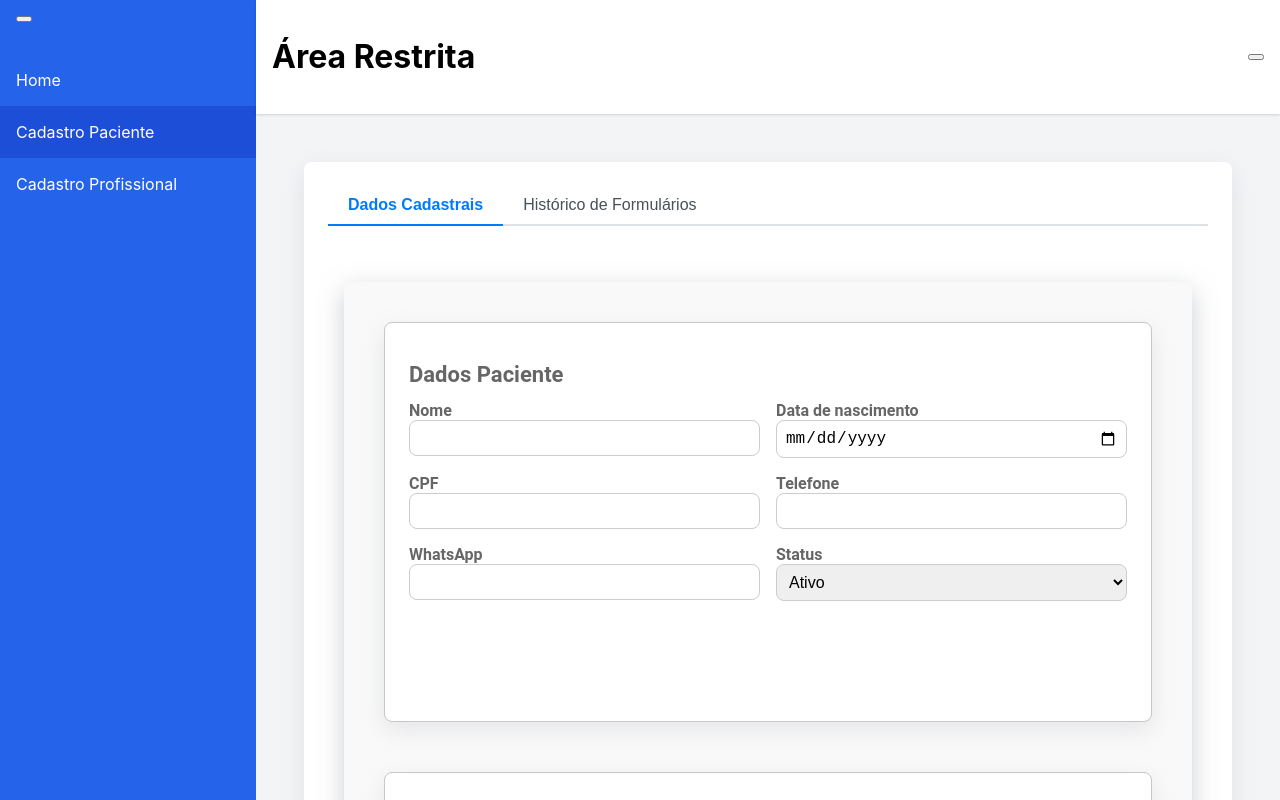
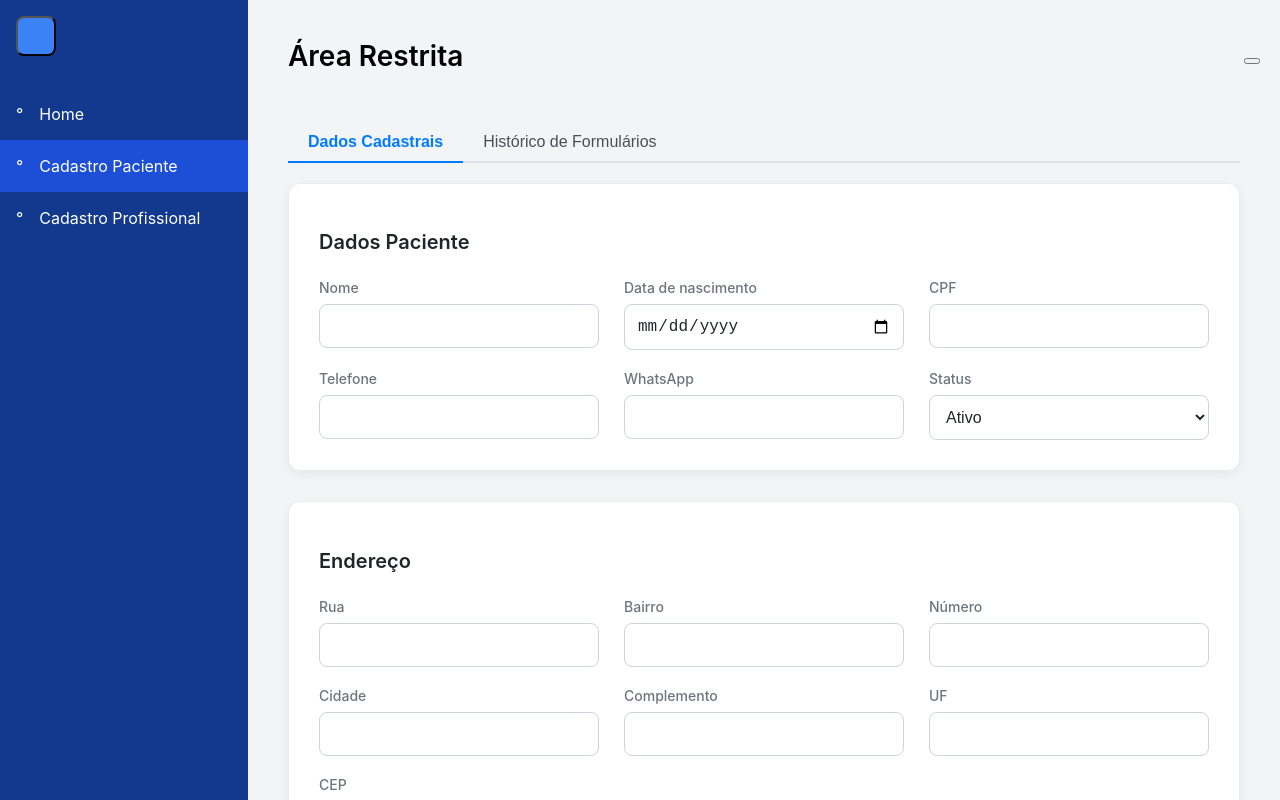
Before and after one commit to Kaio-d-silva/Pi-React, a React (Create React App) app: page /cadastroPaciente in a window 1280 px wide. Built offline with nearby package versions, Linux system fonts and the light colour scheme.

Commit message:
alterações de estilo

```diff
--- a/src/assets/css/FormularioCadastro.module.css
+++ b/src/assets/css/FormularioCadastro.module.css
@@ -1,14 +1,24 @@
+:root {
+            --fundo-principal: #F8F9FA;      /* Cinza-claro */
+            --fundo-secundario: #FFFFFF;     /* Branco (Cards e Menu) */
+            --texto-principal: #212529;      /* Quase preto */
+            --texto-secundario: #6C757D;     /* Cinza médio (Labels) */
+            --cor-destaque: #0D6EFD;         /* Azul Padrão */
+            --menu-ativo-bg: #E9ECEF;       /* Fundo do item de menu ativo */
+            --borda-input: #CED4DA;
+            --sombra-foco: rgba(13, 110, 253, 0.25);
+        }
+
+
 
 /* Ajuste para o containerCadastro se adaptar ao conteúdo das abas */
 .containerCadastro {
-    background-color: rgb(249, 249, 249);
-    padding: 40px;
     border-radius: 0.5rem;;
-    height: 80%; /* Remova ou ajuste a altura fixa para permitir que as abas expandam */
-    min-height: 70vh; /* Ou uma altura mínima que faça sentido, ver mais tarde */
     display: flex;
     flex-direction: column;
-    box-shadow: rgba(149, 157, 165, 0.5) 0px 8px 24px;
+    border: none;
+
+    /* box-shadow: rgba(149, 157, 165, 0.5) 0px 8px 24px; */
 }
 
 /* Estilos para botão de salvar da aba de cadastro (exemplo) */
@@ -33,16 +43,52 @@
     background-color: #218838;
 }
 
-/* Pequenos ajustes nos inputs e labels (opcional, mas melhora consistência) */
-.inputCadastroPaciente,
-.labelCadastroPaciente {
-    box-sizing: border-box; /* Para que padding e border não aumentem a largura total */
-    font-size: 16px; /* Tamanho da fonte dos inputs */
+.formGroup {
+    display: flex;
+    flex-direction: column; }
+
+.formGroup label {
+    color: var(--texto-secundario);
+    margin-bottom: 8px;
+    font-size: 14px; }
+
+
+
+.formGroup input, .formGroup select {
+    background-color: var(--fundo-secundario);
+    border: 1px solid var(--borda-input);
+    border-radius: 8px;
+    padding: 12px;
+    color: var(--texto-principal);
+    font-size: 16px;
+    outline: none;
+    transition: border-color 0.2s, box-shadow 0.2s; }
+
+.formGroup input:focus, .formGroup select:focus {
+    border-color: var(--cor-destaque);
+    box-shadow: 0 0 0 3px var(--sombra-foco); }
+
+.formGrid {
+    display: grid;
+    grid-template-columns: repeat(auto-fit, minmax(250px, 1fr));
+    gap: 20px 25px;
 }
 
-.inputCadastroPaciente {
-    width: 100%; /* Garante que o input ocupe toda a largura do seu container div */
+.card {
+    background-color: var(--fundo-secundario);
+    padding: 30px;
+    border-radius: 12px;
+    margin-bottom: 30px;
+    box-shadow: 0 4px 12px rgba(0, 0, 0, 0.05);
+    border: 1px solid #E9ECEF; }
+
+.cardHeader h2 {
+    font-size: 20px;
+    margin-bottom: 25px;
+    font-weight: 600;
+    color: var(--texto-principal);
 }
+
 
 /* Ajuste no grid de endereço para melhor responsividade, se necessário */
 @media (max-width: 992px) {
@@ -61,66 +107,3 @@
         padding: 8px 12px;
     }
 }
-
-/* CadastroPofissional, tenho que organizar isso aqui */
-
-.mainstyle{
-    /* background-color: rgb(243, 243, 243); */
-    padding: 1em;
-    font-weight: 500;
-    font-family: "Roboto", "Helvetica Neue", Helvetica, Arial;
-    color: rgb(102, 102, 102);
-
-}
-
-.informacoesPaciente, .endereco{
-    font-size: 13px;
-    gap: 1rem;
-}
-
-.informacoesPaciente{
-    display:  grid;
-    grid-template-columns:  repeat(2,1fr);
-
-
-}
-.endereco{
-    display: grid;
-    /* flex-direction: column; */
-    grid-template-columns:  repeat(4,1fr);
-}
-
-.areaCadastroPaciente,
-.areaEndereco{
-    background-color: #ffffff;
-    border: 0.5px solid rgb(199, 199, 199);
-    border-radius: 0.5rem;;
-    padding: 1em;
-    font-size: 11px;
-    box-shadow: rgba(149, 157, 165, 0.2) 0px 8px 24px;
-    padding: 24px;
-    /* height: 100%; */
-
-}
-
-.areaCadastroPaciente{
-    height: 350px;
-
-}
-
-.areaEndereco{
-    height: 300px;
-    margin-top: 50px;
-}
-
-.labelCadastroPaciente {
-    margin-bottom: 0.3em; /* Espaço entre o label e o input */
-
-}
-
-.inputCadastroPaciente {
-    padding: 8px;
-    border: 1px solid #ccc;
-    border-radius: 0.5rem;
-    width: 100%;
-}
--- a/src/assets/css/Layout.module.css
+++ b/src/assets/css/Layout.module.css
@@ -2,7 +2,6 @@
 /* Aquivo ContantArea */
 .containerArea {
     flex: 1;
-    padding: 1.5rem; /* p-6 equivale a 1.5rem */
     overflow: auto;
 }
 
@@ -22,13 +21,13 @@
 
 /* Arquivo Sidebar */
 .sidebar{
-    background-color: #2563eb; /* bg-blue-600 equivale a #2563eb */
+    background-color: #12398d; /* bg-blue-600 equivale a #2563eb */
     color: white;
     transition: all 0.3s ease-in-out;
 }
 
 .sidebarOpen {
-    width: 16rem;
+    width: 15.5rem;
 }
 
 .sidebarClosed {
@@ -58,6 +57,10 @@
 
 .buttonSidebar {
     color: white; /* Equivalente ao text-white */
+    width: 2.5rem; /* Equivalente ao w-10 */
+    height: 2.5rem; /* Equivalente ao h-10 */
+    border-radius: 0.5rem; /* Equivalente ao rounded */;
+    background-color: #3B82F6;
 }
 
 .buttonSidebar:focus {
@@ -90,14 +93,21 @@
 /* Arquivo TopBar */
 
 .topBar {
-    background-color: white;
-    box-shadow: 0 1px 3px rgba(0, 0, 0, 0.1),
-              0 1px 2px rgba(0, 0, 0, 0.06); /* shadow */
-    padding: 1rem;             /* p-4 */
+    background-color: #f3f4f6;
+    padding: 20px;
     display: flex;             /* flex */
     align-items: center;       /* items-center */
     justify-content: space-between; /* justify-between */
+    border: none;
 }
+
+.topBar h1 {
+    font-size: 28px;
+    font-weight: 600;
+    margin-bottom: 30px;
+    margin-left: 20px;
+}
+
 
 .topBarHeader {
   font-size: 1.25rem;   /* 20px */
--- a/src/assets/css/PerfilPaciente.module.css
+++ b/src/assets/css/PerfilPaciente.module.css
@@ -1,18 +1,18 @@
 .mainstyle{
-    padding: 1.5em;
+    padding: 0 40px;
     font-weight: 500;
-    font-family: "Roboto", "Helvetica Neue", Helvetica, Arial;
-    color: rgb(102, 102, 102);
+    font-family: -apple-system, BlinkMacSystemFont, "Segoe UI", Roboto, Helvetica, Arial, sans-serif;
+
 }
 .containerCadastro {
-    background-color: white;
-    padding: 24px;
+    background-color: #f3f4f6;
     border-radius: 0.5rem;
     height: 80%; /* Remova ou ajuste a altura fixa para permitir que as abas expandam */
     min-height: 70vh; /* Ou uma altura mínima que faça sentido, ver mais tarde */
     display: flex;
     flex-direction: column;
-    box-shadow: rgba(149, 157, 165, 0.2) 0px 8px 24px;
+    /* padding: 24px; */
+    /* box-shadow: rgba(149, 157, 165, 0.2) 0px 8px 24px; */
     /* border:1px solid #bdbdbd; */
 }
 
@@ -45,8 +45,3 @@
     border-bottom-color: #007bff; /* Linha indicadora da aba ativa */
     font-weight: 600;
 }
-
-
-.tabContent {
-    padding-top: 20px; /* Espaço acima do conteúdo da aba */
-}
--- a/src/index.css
+++ b/src/index.css
@@ -1,8 +1,7 @@
 body {
   margin: 0;
-  font-family: -apple-system, BlinkMacSystemFont, 'Segoe UI', 'Roboto', 'Oxygen',
-    'Ubuntu', 'Cantarell', 'Fira Sans', 'Droid Sans', 'Helvetica Neue',
-    sans-serif;
+  font-family: -apple-system, BlinkMacSystemFont, "Segoe UI", Roboto, Helvetica, Arial, sans-serif;
+
   -webkit-font-smoothing: antialiased;
   -moz-osx-font-smoothing: grayscale;
 }
--- a/src/layout/Sidebar.tsx
+++ b/src/layout/Sidebar.tsx
@@ -44,6 +44,7 @@ const Sidebar: React.FC<SidebarProps> = ({
             }
           >
             {/* <span className="text-xl">{item.icon}</span> */}
+            <span className="text-xl">°</span>
             <span className={`${isSidebarOpen ? styles.sidebarOpenText : styles.sidebarClosedText}`}>
               {item.label}
             </span>
--- a/src/layout/TopBar.tsx
+++ b/src/layout/TopBar.tsx
@@ -9,7 +9,7 @@ interface TopBarProps {
 const TopBar: React.FC<TopBarProps> = ({ toggleSidebar }) => {
   return (
     <div className={styles.topBar}>
-      <h1 className="text-xl font-bold">Área Restrita</h1>
+      <h1 className="">Área Restrita</h1>
       <button
         onClick={toggleSidebar}
         className="text-blue-600 focus:outline-none md:hidden"
--- a/src/views/CadastroPaciente.tsx
+++ b/src/views/CadastroPaciente.tsx
@@ -1,4 +1,3 @@
-import React, { useState } from 'react';
 import styles from '../assets/css/FormularioCadastro.module.css';
 
 const CadastroPaciente: React.FC = () => {
@@ -7,60 +6,34 @@ const CadastroPaciente: React.FC = () => {
         <>
             <main className={styles.mainstyle}>
                 <div className={styles.containerCadastro}>
-                    <div className={styles.tabContent}>
-                            <>
-                                <div className={styles.areaCadastroPaciente}>
-                                    <div className={styles.TituloLocalCadastroPaciente}>
-                                        <h1>Dados Paciente</h1>
-                                    </div>
-                                    <div className={styles.informacoesPaciente}>
-                                        <div>
-                                            <label className={styles.labelCadastroPaciente} htmlFor="nome"><b>Nome </b></label>
-                                            <input className={styles.inputCadastroPaciente} type="text" id="nome" />
-                                        </div>
-                                        <div>
-                                            <label className={styles.labelCadastroPaciente} htmlFor="data-nascimento"><b>Data de nascimento</b></label>
-                                            <input className={styles.inputCadastroPaciente} type="date" id="data-nascimento" placeholder="dd/mm/aaaa" />
-                                        </div>
-                                        <div>
-                                            <label className={styles.labelCadastroPaciente} htmlFor="cpf"><b>CPF</b></label>
-                                            <input className={styles.inputCadastroPaciente} type="text" id="cpf" />
-                                        </div>
-                                        <div>
-                                            <label className={styles.labelCadastroPaciente} htmlFor="telefone"><b>Telefone</b></label>
-                                            <input className={styles.inputCadastroPaciente} type="tel" id="telefone" />
-                                        </div>
-                                        <div>
-                                            <label className={styles.labelCadastroPaciente} htmlFor="whatsapp"><b>WhatsApp</b></label>
-                                            <input className={styles.inputCadastroPaciente} type="tel" id="whatsapp" />
-                                        </div>
-                                        <div>
-                                            <label className={styles.labelCadastroPaciente} htmlFor="status"><b>Status</b></label>
-                                            <select className={styles.inputCadastroPaciente} id="status">
-                                                <option value="ativo">Ativo</option>
-                                                <option value="inativo">Inativo</option>
-                                                <option value="pendente">Pendente</option>
-                                            </select>
-                                        </div>
-                                    </div>
-                                </div>
+                    <section className={styles.card}>
+                        <div className={styles.cardHeader}>
+                            <h2>Dados Paciente</h2>
+                        </div>
+                        <form className={styles.formGrid}>
+                            <div className={styles.formGroup}><label htmlFor="nome">Nome </label><input type="text" id="nome" /></div>
+                            <div className={styles.formGroup}><label htmlFor="data-nascimento">Data de nascimento</label><input type="date" id="data-nascimento" placeholder="dd/mm/aaaa" /></div>
+                            <div className={styles.formGroup}><label htmlFor="cpf">CPF</label><input type="text" id="cpf" /></div>
+                            <div className={styles.formGroup}><label htmlFor="telefone">Telefone</label><input type="tel" id="telefone" /></div>
+                            <div className={styles.formGroup}><label htmlFor="whatsapp">WhatsApp</label><input type="tel" id="whatsapp" /></div>
+                            <div className={styles.formGroup}><label className={styles.labelCadastroPaciente} htmlFor="status">Status</label><select className={styles.inputCadastroPaciente} id="status"><option value="ativo">Ativo</option><option value="inativo">Inativo</option></select></div>
+                        </form>
+                    </section>
 
-                                <div className={styles.areaEndereco}>
-                                    <div><h1>Endereço</h1></div>
-                                    <div className={styles.endereco}>
-                                        <div><label className={styles.labelCadastroPaciente} htmlFor="rua"><b>Rua</b></label><input className={styles.inputCadastroPaciente} type="text" id="rua" placeholder="" /></div>
-                                        <div><label className={styles.labelCadastroPaciente} htmlFor="bairro"><b>Bairro</b></label><input className={styles.inputCadastroPaciente} type="text" id="bairro" placeholder="" /></div>
-                                        <div><label className={styles.labelCadastroPaciente} htmlFor="numero"><b>Número</b></label><input className={styles.inputCadastroPaciente} type="text" id="numero" placeholder="" /></div> {/* Corrigido 'numero' para 'Número' */}
-                                        <div><label className={styles.labelCadastroPaciente} htmlFor="cidade"><b>Cidade</b></label><input className={styles.inputCadastroPaciente} type="text" id="cidade" placeholder="" /></div>
-                                        <div><label className={styles.labelCadastroPaciente} htmlFor="complemento"><b>Complemento</b></label><input className={styles.inputCadastroPaciente} type="text" id="complemento" placeholder="" /></div>
-                                        <div><label className={styles.labelCadastroPaciente} htmlFor="UF"><b>UF</b></label><input className={styles.inputCadastroPaciente} type="text" id="UF" maxLength={2} placeholder="" /></div>
-                                        <div><label className={styles.labelCadastroPaciente} htmlFor="cep"><b>CEP</b></label><input className={styles.inputCadastroPaciente} type="text" id="cep-endereco" placeholder="" /></div> {/* ID 'cep' já usado, mudei para 'cep-endereco' */}
-                                    </div>
-                                </div>
-                                <div className={styles.formActionsCadastro}>
-                                    <button type="submit" className={styles.btnSubmitCadastro}>Salvar Dados do Paciente</button>
-                                </div>
-                            </>
+                    <section className={styles.card}>
+                        <div className={styles.cardHeader}><h2>Endereço</h2></div>
+                        <form className={styles.formGrid}>
+                            <div className={styles.formGroup}><label className={styles.labelCadastroPaciente} htmlFor="rua">Rua</label><input className={styles.inputCadastroPaciente} type="text" id="rua" placeholder="" /></div>
+                            <div className={styles.formGroup}><label className={styles.labelCadastroPaciente} htmlFor="bairro">Bairro</label><input className={styles.inputCadastroPaciente} type="text" id="bairro" placeholder="" /></div>
+                            <div className={styles.formGroup}><label className={styles.labelCadastroPaciente} htmlFor="numero">Número</label><input className={styles.inputCadastroPaciente} type="text" id="numero" placeholder="" /></div> {/* Corrigido 'numero' para 'Número' */}
+                            <div className={styles.formGroup}><label className={styles.labelCadastroPaciente} htmlFor="cidade">Cidade</label><input className={styles.inputCadastroPaciente} type="text" id="cidade" placeholder="" /></div>
+                            <div className={styles.formGroup}><label className={styles.labelCadastroPaciente} htmlFor="complemento">Complemento</label><input className={styles.inputCadastroPaciente} type="text" id="complemento" placeholder="" /></div>
+                            <div className={styles.formGroup}><label className={styles.labelCadastroPaciente} htmlFor="UF">UF</label><input className={styles.inputCadastroPaciente} type="text" id="UF" maxLength={2} placeholder="" /></div>
+                            <div className={styles.formGroup}><label className={styles.labelCadastroPaciente} htmlFor="cep">CEP</label><input className={styles.inputCadastroPaciente} type="text" id="cep-endereco" placeholder="" /></div> {/* ID 'cep' já usado, mudei para 'cep-endereco' */}
+                        </form>
+                    </section>
+                    <div className={styles.formActionsCadastro}>
+                        <button type="submit" className={styles.btnSubmitCadastro}>Salvar Dados do Paciente</button>
                     </div>
                 </div>
             </main>
--- a/src/views/CadastroProfissional.tsx
+++ b/src/views/CadastroProfissional.tsx
@@ -1,59 +1,45 @@
 import styles from '../assets/css/FormularioCadastro.module.css'
 
-const CadastroProfissionals = () => {
+const CadastroProfissionals: React.FC = () => {
+
     return (
         <>
             <main className={styles.mainstyle}>
                 <div className={styles.containerCadastro}>
-                    <div className={styles.areaCadastroPaciente}>
-                        <div className={styles.TituloLocalCadastroPaciente}>
-                            <h1>Dados Profissional</h1>
+                    <section className={styles.card}>
+                        <div className={styles.cardHeader}>
+                            <h2>Dados Paciente</h2>
                         </div>
-                        <div className={styles.informacoesPaciente}>
+                        <form className={styles.formGrid}>
+                            <div className={styles.formGroup}><label htmlFor="nome">Nome </label><input type="text" id="nome" /></div>
+                            <div className={styles.formGroup}><label htmlFor="data-nascimento">Data de nascimento</label><input type="date" id="data-nascimento" placeholder="dd/mm/aaaa" /></div>
+                            <div className={styles.formGroup}><label htmlFor="cpf">CPF</label><input type="text" id="cpf" /></div>
+                            <div className={styles.formGroup}><label htmlFor="telefone">Telefone</label><input type="tel" id="telefone" /></div>
+                            <div className={styles.formGroup}><label htmlFor="whatsapp">WhatsApp</label><input type="tel" id="whatsapp" /></div>
+                            <div className={styles.formGroup}><label htmlFor="status">Status</label><select className={styles.inputCadastroPaciente} id="status"><option value="ativo">Ativo</option><option value="inativo">Inativo</option></select></div>
+                            <div className={styles.formGroup}><label  htmlFor="cargo">Cargo</label><input type="text" id="cargo" /></div>
+                        </form>
+                    </section>
 
-                            <div>
-                                <label className={styles.labelCadastroPaciente} htmlFor="nome"><b>Nome </b></label>
-                                <input className={styles.inputCadastroPaciente} type="text" id="nome" />
-                            </div>
-                            <div>
-                                <label className={styles.labelCadastroPaciente} htmlFor="data-nascimento"><b>Data de nascimento</b></label>
-                                <input className={styles.inputCadastroPaciente} type="date" id="data-nascimento" />
-                            </div>
-                            <div>
-                                <label className={styles.labelCadastroPaciente} htmlFor="cpf"><b>CPF</b></label>
-                                <input className={styles.inputCadastroPaciente} type="number" id="cpf" />
-                            </div>
-                            <div>
-                                <label className={styles.labelCadastroPaciente} htmlFor="telefone"><b>Telefone</b></label>
-                                <input className={styles.inputCadastroPaciente} type="tel" id="telefone" />
-                            </div>
-                            <div>
-                                <label className={styles.labelCadastroPaciente} htmlFor="whatssap"><b>Cargo</b></label>
-                                <input className={styles.inputCadastroPaciente} type="number" id="whatssap" />
-                            </div>
-                            <div>
-                                <label className={styles.labelCadastroPaciente} htmlFor="cep"><b>status</b></label>
-                                <input className={styles.inputCadastroPaciente} type="text" id="cep" />
-                            </div>
-                        </div>
-                    </div>
-
-                    <div className={styles.areaEndereco}>
-                        <div><h1>Endereço</h1></div>
-                        <div className={styles.endereco}>
-                            <div><label className={styles.labelCadastroPaciente} htmlFor="rua"><b>Rua</b></label><input className={styles.inputCadastroPaciente} type="text" id="rua" /></div>
-                            <div><label className={styles.labelCadastroPaciente} htmlFor="bairro"><b>Bairro</b></label><input className={styles.inputCadastroPaciente} type="text" id="bairro" /></div>
-                            <div><label className={styles.labelCadastroPaciente} htmlFor="numero"><b>numero</b></label><input className={styles.inputCadastroPaciente} type="text" id="numero" /></div>
-                            <div><label className={styles.labelCadastroPaciente} htmlFor="cidade"><b>Cidade</b></label><input className={styles.inputCadastroPaciente} type="text" id="cidade" /></div>
-                            <div><label className={styles.labelCadastroPaciente} htmlFor="complemento"><b>complemento</b></label><input className={styles.inputCadastroPaciente} type="text" id="complemento" /></div>
-                            <div><label className={styles.labelCadastroPaciente} htmlFor="UF"><b>UF</b></label><input className={styles.inputCadastroPaciente} type="text" id="UF" /></div>
-                            <div><label className={styles.labelCadastroPaciente} htmlFor="cep"><b>Cep</b></label><input className={styles.inputCadastroPaciente} type="text" id="cep" /></div>
-                        </div>
+                    <section className={styles.card}>
+                        <div className={styles.cardHeader}><h2>Endereço</h2></div>
+                        <form className={styles.formGrid}>
+                            <div className={styles.formGroup}><label  htmlFor="rua">Rua</label><input type="text" id="rua" placeholder="" /></div>
+                            <div className={styles.formGroup}><label  htmlFor="bairro">Bairro</label><input type="text" id="bairro" placeholder="" /></div>
+                            <div className={styles.formGroup}><label  htmlFor="numero">Número</label><input type="text" id="numero" placeholder="" /></div> {/* Corrigido 'numero' para 'Número' */}
+                            <div className={styles.formGroup}><label  htmlFor="cidade">Cidade</label><input type="text" id="cidade" placeholder="" /></div>
+                            <div className={styles.formGroup}><label  htmlFor="complemento">Complemento</label><input type="text" id="complemento" placeholder="" /></div>
+                            <div className={styles.formGroup}><label  htmlFor="UF">UF</label><input type="text" id="UF" maxLength={2} placeholder="" /></div>
+                            <div className={styles.formGroup}><label  htmlFor="cep">CEP</label><input type="text" id="cep-endereco" placeholder="" /></div> {/* ID 'cep' já usado, mudei para 'cep-endereco' */}
+                        </form>
+                    </section>
+                    <div className={styles.formActionsCadastro}>
+                        <button type="submit" className={styles.btnSubmitCadastro}>Salvar Dados do Paciente</button>
                     </div>
                 </div>
             </main>
         </>
-    )
-}
+    );
+};
 
-export default CadastroProfissionals
+export default CadastroProfissionals;
--- a/src/views/PerfilPaciente.tsx
+++ b/src/views/PerfilPaciente.tsx
@@ -50,7 +50,7 @@ const PerfilPaciente: React.FC = () => {
                         ))}
                     </div>
                     {/* Conteúdo das Abas */}
-                    <div className={styles.tabContent}>
+                    <div>
                         {renderTabContent()}
                     </div>
                 </div>
```
Also changed, not shown: 2 other files (tests, documents, lock files or other folders).
